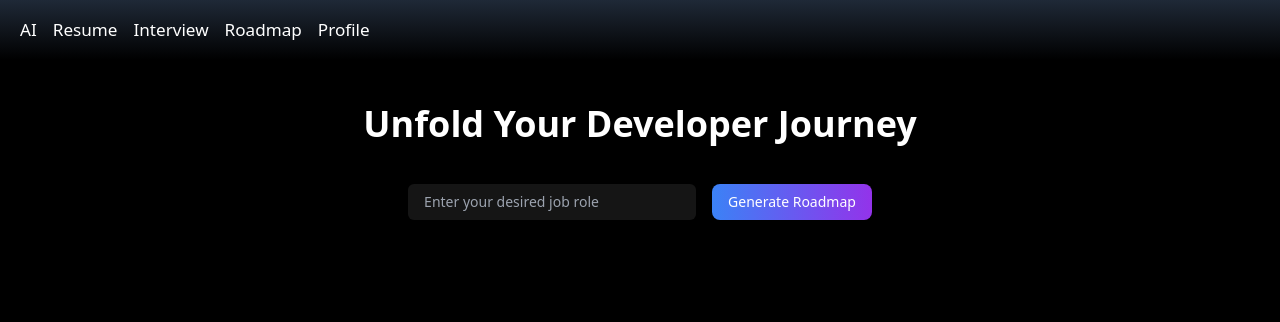
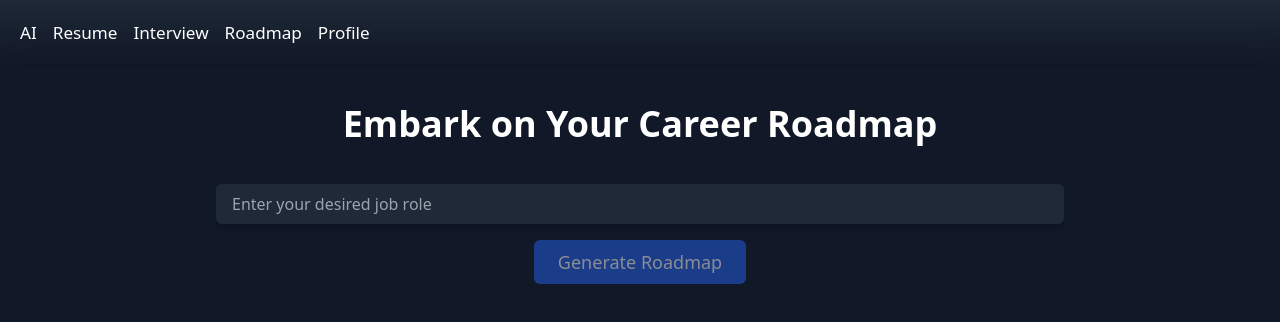
Before and after one commit to Anurag-Gaddamwar/CypherAI, a Next.js app: page /roadmap in a window 1280 px wide. Shown: the top 322 px of the page. Built offline with nearby package versions, Linux system fonts and the light colour scheme.

Commit message:
Update roadmap.jsx

```diff
--- a/pages/roadmap.jsx
+++ b/pages/roadmap.jsx
@@ -2,116 +2,124 @@ import React, { useState } from 'react';
 import axios from 'axios';
 import '../src/app/globals.css';
 import Navbar from '../src/app/components/Navbar';
+import { FaSpinner } from 'react-icons/fa';
 
 const Roadmap = () => {
   const [jobRole, setJobRole] = useState('');
   const [elements, setElements] = useState([]);
   const [error, setError] = useState('');
   const [loading, setLoading] = useState(false);
-  const [hoveredSkill, setHoveredSkill] = useState(null);
-  const [attempted, setAttempted] = useState(false);
 
   const handleInputChange = (e) => {
     setJobRole(e.target.value);
   };
 
-  const handleSkillHover = (skill) => {
-    setHoveredSkill(skill);
-  };
-
   const handleGenerateRoadmap = async () => {
     setError('');
     setLoading(true);
-    setAttempted(true);
+
     try {
-      const response = await axios.post(`${process.env.NEXT_PUBLIC_API_URL}/generate-roadmap`, {
+      const apiUrl = process.env.NEXT_PUBLIC_API_URL || 'http://localhost:3001';
+      const response = await axios.post(`${apiUrl}/generate-roadmap`, {
         currentQuery: jobRole,
       });
 
       if (response.data && response.data.text) {
         const roadmapText = response.data.text;
-        if (typeof roadmapText === 'string') {
-          const skillLines = roadmapText.split('\n').filter(line => line.trim());
-          const skills = [];
-
-          skillLines.forEach(line => {
-            if (line.includes(':')) {
-              const [skill, days] = line.split(':');
-              const skillName = skill ? skill.replace(/\*\*/g, '').trim() : '';
-              const estimatedDays = days ? days.replace(/\*\*/g, '').trim() : '';
-              if (skillName && estimatedDays) {
-                skills.push({ label: skillName, days: estimatedDays });
-              }
-            }
+        const skills = roadmapText
+          .split('\n')
+          .filter((line) => line.includes(':'))
+          .map((line) => {
+            const [label, days] = line.split(':');
+            return { label: label.trim(), days: parseInt(days.trim().replace(/\D/g, ''), 10) };
           });
-
         setElements(skills);
       } else {
-          setError('Invalid data format received from the server.');
+        setError('No roadmap data found.');
       }
-      } else {
-        setError('No data received from the server.');
-      }
-    } catch (error) {
-      console.error('Error generating roadmap:', error.response ? error.response.data : error.message);
-      setError('Failed to generate roadmap. Please check your input and try again.');
+    } catch (err) {
+      setError('Failed to generate roadmap. Please try again.');
     } finally {
       setLoading(false);
     }
   };
 
+  const handleReset = () => {
+    setJobRole('');
+    setElements([]);
+    setError('');
+  };
+
   return (
-    <div className="min-h-screen font-sans text-sm bg-black text-white flex flex-col">
+    <div className="min-h-screen bg-gray-900 text-white flex flex-col">
       <Navbar />
-      <main className="mt-20 flex-grow p-6 w-full max-w-5xl mx-auto">
+      {elements.length === 0 ? (
+        <div className="mx-auto mt-20 p-6 max-w-4xl w-full flex flex-col">
           <h1 className="text-3xl md:text-4xl font-semibold mb-10 text-center">
-          Unfold Your Developer Journey
+            Embark on Your Career Roadmap
           </h1>
-        <div className="flex flex-col md:flex-row items-center justify-center mb-8 space-y-4 md:space-y-0 md:space-x-4">
-          <div className="flex flex-col md:flex-row w-full md:w-auto space-y-4 md:space-y-0 md:space-x-4">
+          <div className="flex flex-col items-center mb-8 space-y-4">
             <input
               type="text"
               value={jobRole}
               onChange={handleInputChange}
               placeholder="Enter your desired job role"
-              className="px-4 py-2 bg-[#151515] rounded-md text-white w-full md:w-72 mb-3 md:mb-0"
+              className="w-full px-4 py-2 bg-gray-800 shadow-lg rounded-md text-gray-400"
             />
-            <div className="flex justify-center w-full md:w-auto">
             <button
               onClick={handleGenerateRoadmap}
-                className="px-4 py-2 text-sm bg-gradient-to-r from-blue-500 to-purple-600 text-white rounded-lg transition-transform transform duration-300 hover:scale-105 shadow-lg hover:shadow-xl w-full max-w-xs md:max-w-xs"
-                disabled={loading}
+              disabled={!jobRole || loading}
+              className={`px-6 py-2 text-lg rounded-md bg-blue-600 hover:bg-blue-700 transition duration-200 ${
+                (!jobRole || loading) ? 'opacity-50 cursor-not-allowed' : ''
+              }`}
             >
-                {loading ? 'Generating...' : 'Generate Roadmap'}
+              {loading ? <FaSpinner className="animate-spin text-2xl" /> : 'Generate Roadmap'}
             </button>
           </div>
+          {error && <p className="text-red-500 text-center mb-4">{error}</p>}
         </div>
-        </div>
-        {error && <p className="text-red-500 text-center mb-4">{error}</p>}
-        {attempted && elements.length === 0 && !loading && !error && (
-          <p className="text-center text-gray-400">No skills available. Please try a different job role.</p>
-        )}
-        <div className="flex-grow rounded-lg overflow-y-auto p-4">
-          {elements.length > 0 && (
-            <div className="grid grid-cols-1 md:grid-cols-2 lg:grid-cols-3 gap-6">
+      ) : (
+        <div className="mt-20 mx-auto max-w-5xl w-full bg-gray-900 rounded-md">
+          <div className="road flex flex-col items-center relative">
+            <div className="road-line bg-gray-600 w-2 rounded-md h-full absolute left-1/2 transform -translate-x-1/2"></div>
             {elements.map((skill, index) => (
               <div
                 key={index}
-                  className={`bg-gray-900 p-6 rounded-lg shadow-lg transition-transform transform hover:scale-105 ${hoveredSkill === skill ? 'bg-gray-700' : ''}`}
-                  onMouseOver={() => handleSkillHover(skill)}
-                  onMouseOut={() => handleSkillHover(null)}
-                  role="listitem"
-                  aria-label={`Skill: ${skill.label}, Days: ${skill.days}`}
+                className={`road-stop flex items-center mb-12 ${
+                  index % 2 === 0 ? 'self-start' : 'self-end'
+                }`}
               >
-                  <h2 className="text-lg font-bold mb-2">{skill.label}</h2>
-                  <p className="text-sm text-gray-400">Days: {skill.days}</p>
+                <div
+                  className={`info-box text-base text-thin bg-gray-800 text-white rounded-md px-6 py-4 shadow-md w-48 ml-6 text-justified
+                  }`}
+                >
+                  <p className="font-bold">{skill.label}</p>
+                  <p className="bg-gray-700 text-center border m-1 p-2 rounded-xl">{skill.days} days</p>
+                </div>
+                <div
+                  className={`marker w-10 h-10 bg-yellow-500 rounded-full shadow-lg flex items-center justify-center text-black font-bold z-10`}
+                >
+                  {index + 1}
+                </div>
               </div>
             ))}
           </div>
+
+        </div>
+
+      )}
+      { !loading && elements.length !== 0 &&(
+      <div className="my-8 text-center">
+            <button
+              onClick={handleReset}
+              className="px-6 py-2 text-lg rounded-md bg-blue-600 hover:bg-blue-700 transition duration-200"
+            >
+              Back to Input Section
+            </button>
+          </div>
       )}
     </div>
-      </main>
-    </div>
+
   );
 };
 
```
Lines whose indentation alone changed are shown as unchanged.
